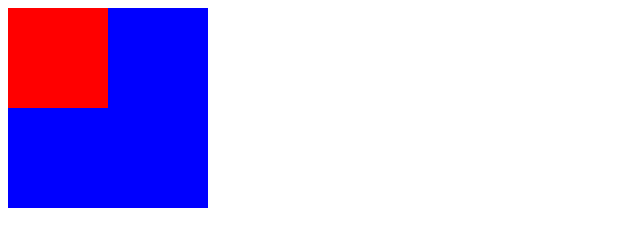
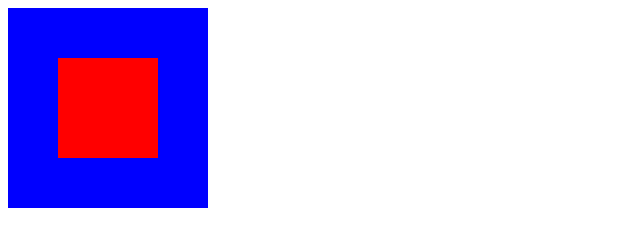
Before and after one commit to BuryPL/Snipety_1-10, a plain HTML site: page 1-div_w_divie/index.html in a window 1280 px wide. Shown: the whole page, without its empty margins (0-640 px from the left). Drawn offline with Linux system fonts and the light colour scheme.

Commit message:
div_w_div

```diff
--- a/1-div_w_divie/css/style.css
+++ b/1-div_w_divie/css/style.css
@@ -2,15 +2,13 @@
     background-color: blue;
     height: 200px;
     width: 200px;
+    display: flex;
+    justify-content: center;
 }
 
 #wewn {
-    display: inline-block;
     background-color: red;
     height: 100px;
     width: 100px;
-    left: 0;
-    right: 0;
-    margin: 0 auto;
-    top:50%;
+    align-self: center;
 }
```
